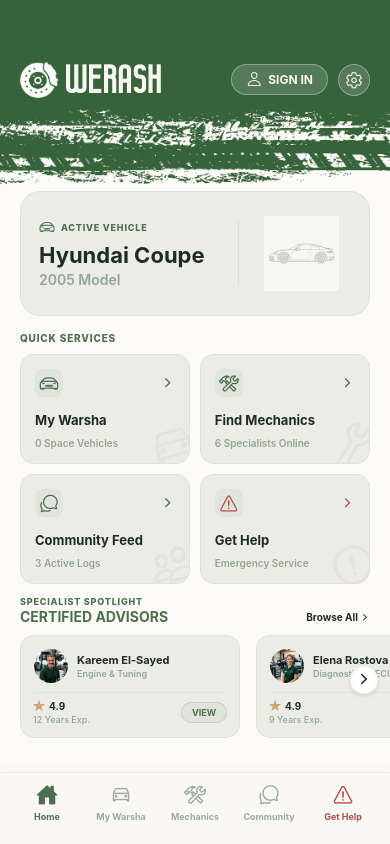
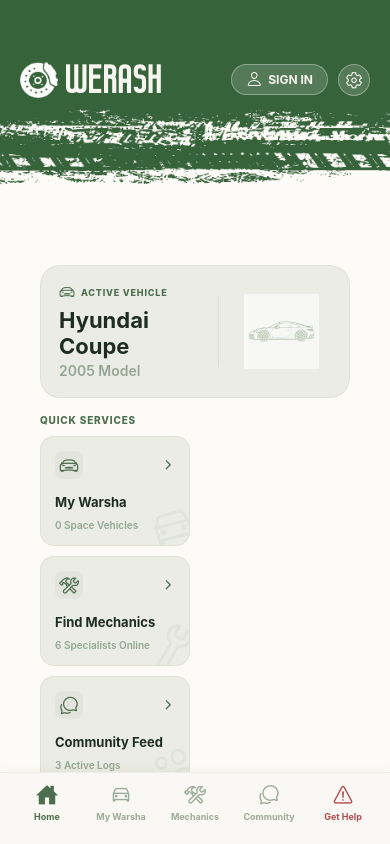
Before and after one commit to Youssef-Hela1/Werash, a React Native app in the folder werash-application/: screen / in a window 390 px wide. Built offline with nearby package versions, Linux system fonts and the light colour scheme.

Commit message:
HomeScreen content ScrollView with top pull-down overscroll bounce constraint

```diff
--- a/werash-application/src/screens/HomeScreen.js
+++ b/werash-application/src/screens/HomeScreen.js
@@ -1,17 +1,32 @@
-import React from 'react';
-import { StyleSheet, View, StatusBar } from 'react-native';
+import React, { useRef } from 'react';
+import { StyleSheet, View, ScrollView, StatusBar } from 'react-native';
 import { COLORS } from '../styles/theme';
 import ActiveVehicleCard from '../components/ActiveVehicleCard';
 import QuickServicesGrid from '../components/QuickServicesGrid';
 import SpecialistSpotlight from '../components/SpecialistSpotlight';
 
 export default function HomeScreen({ onNavigate }) {
+  const scrollViewRef = useRef(null);
+
+  const handleScroll = (event) => {
+    const y = event.nativeEvent.contentOffset.y;
+    if (y > 0) {
+      scrollViewRef.current?.scrollTo({ y: 0, animated: false });
+    }
+  };
+
   return (
     <View style={styles.container}>
       <StatusBar barStyle="light-content" backgroundColor={COLORS.bgBrand} />
-      <View style={styles.mainLayout}>
-        {/* Group content cards to align them snugly towards the bottom */}
-        <View style={styles.contentBlock}>
+      <ScrollView
+        ref={scrollViewRef}
+        style={styles.scrollView}
+        contentContainerStyle={styles.scrollContent}
+        alwaysBounceVertical={true}
+        showsVerticalScrollIndicator={false}
+        scrollEventThrottle={16}
+        onScroll={handleScroll}
+      >
         {/* Active Garage Vehicle Section */}
         <ActiveVehicleCard />
 
@@ -20,8 +35,7 @@ export default function HomeScreen({ onNavigate }) {
 
         {/* Specialist Carousel Section */}
         <SpecialistSpotlight onNavigate={onNavigate} />
-        </View>
-      </View>
+      </ScrollView>
     </View>
   );
 }
@@ -31,12 +45,14 @@ const styles = StyleSheet.create({
     flex: 1,
     backgroundColor: COLORS.bgCreamy,
   },
-  mainLayout: {
+  scrollView: {
     flex: 1,
-    paddingBottom: 90, // Positioned snugly above the floating bottom navigation bar
   },
-  contentBlock: {
-    flex: 1,
+  scrollContent: {
+    flexGrow: 1,
     justifyContent: 'flex-end',
+    paddingTop: 120, // Space below persistent green header
+    paddingBottom: 106, // Snug spacing above fixed bottom navbar
+    paddingHorizontal: 20,
   }
 });
```
Lines whose indentation alone changed are shown as unchanged.
